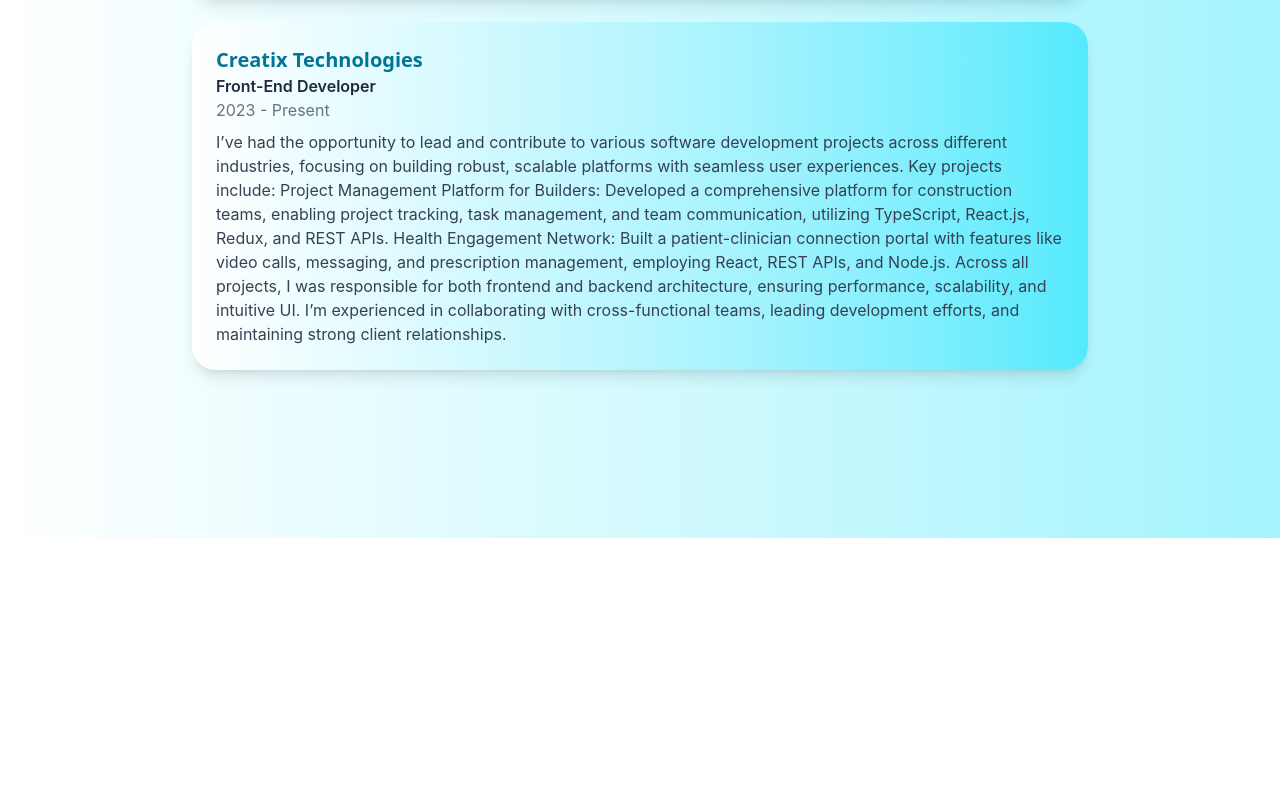
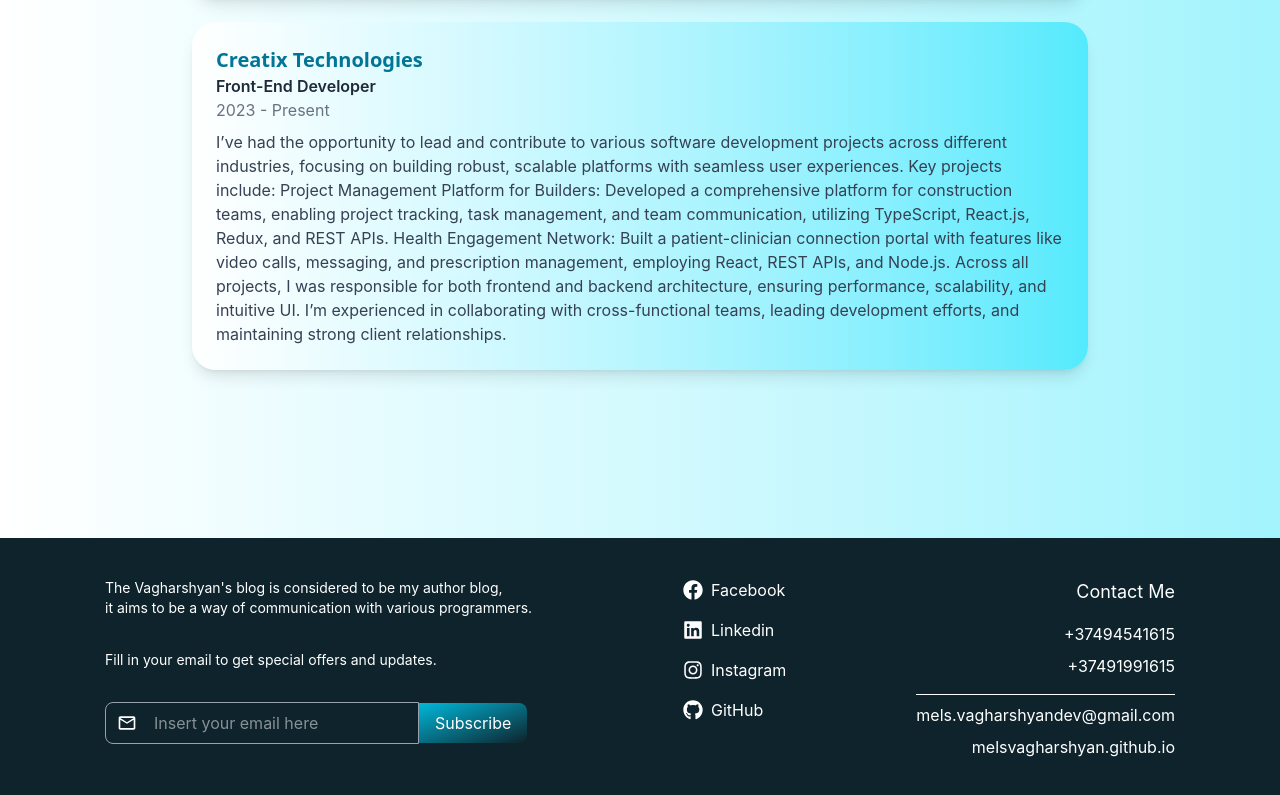
Before and after one commit to melsvagharshyan/melsvagharshyan, a React (Vite) app: page / in a window 1280 px wide. Shown: the part 1971-2766 px from the top of the page. Before the commit the page ends 2509 px from the top, so only its background shows below. Built offline with nearby package versions, Linux system fonts and the light colour scheme.

Commit message:
current commit

```diff
--- a/src/App.tsx
+++ b/src/App.tsx
@@ -2,6 +2,7 @@
 import About from "./components/about/About";
 import ArrowTop from "./components/arrow-top/ArrowTop";
 import Experience from "./components/experience/Experinece";
+import Footer from "./components/footer/Footer";
 import Header from "./components/header/Header";
 import Skills from "./components/skills/Skills";
 
@@ -13,6 +14,7 @@
       <Skills />
       <Experience />
       <ArrowTop />
+      <Footer />
     </div>
   );
 }
--- a/src/components/about/About.tsx
+++ b/src/components/about/About.tsx
@@ -1,6 +1,7 @@
 import { motion } from "framer-motion";
 import MelsImage from "~/assets/images/mels.jpg";
 import { useMediaQuery } from "react-responsive";
+import { Link } from "react-scroll";
 
 const About = () => {
   const isMobile = useMediaQuery({ query: "(max-width: 1140px)" });
@@ -64,6 +65,7 @@
                   Tailwind CSS, REST APIs, WebSocket, Git, Docker.
                 </span>
               </p>
+              <Link to="contact" className="cursor-pointer">
                 <motion.button
                   whileHover={{ scale: 1.1 }}
                   whileTap={{ scale: 0.95 }}
@@ -71,6 +73,7 @@
                 >
                   CONTACT ME
                 </motion.button>
+              </Link>
             </motion.div>
           ) : (
             <div>
@@ -96,6 +99,7 @@
                   Tailwind CSS, REST APIs, WebSocket, Git, Docker.
                 </span>
               </p>
+              <Link to="contact" className="cursor-pointer">
                 <motion.button
                   whileHover={{ scale: 1.1 }}
                   whileTap={{ scale: 0.95 }}
@@ -103,6 +107,7 @@
                 >
                   CONTACT ME
                 </motion.button>
+              </Link>
             </div>
           )}
         </div>
--- /dev/null
+++ b/src/components/footer/Footer.tsx
@@ -0,0 +1,99 @@
+import { MdOutlineEmail } from "react-icons/md";
+import { FaFacebook, FaLinkedin, FaInstagram, FaGithub } from "react-icons/fa";
+import React from "react";
+
+const Footer: React.FC = () => {
+  return (
+    <div
+      id="contact"
+      className="bg-[#0e232b] p-20 md:p-10 flex flex-col md:flex-row justify-around w-full"
+    >
+      <div className="flex flex-col w-full max-w-md text-white space-y-8 mb-8 md:mb-0">
+        <span className="text-silver text-sm">
+          The Vagharshyan's blog is considered to be my author blog,
+          <br />
+          it aims to be a way of communication with various programmers.
+        </span>
+        <span className="text-sm">
+          Fill in your email to get special offers and updates.
+        </span>
+        <div className="relative flex items-center">
+          <MdOutlineEmail
+            size={20}
+            className="fill-silver absolute left-3 top-1/2 transform -translate-y-1/2"
+          />
+          <input
+            type="text"
+            placeholder="Insert your email here"
+            className="bg-transparent text-silver p-2 pl-12 pr-4 border border-gray-400 rounded-l-lg focus:outline-none focus:ring-2 focus:ring-deepskyblue"
+          />
+          <button className="bg-gradient-to-br from-cyan-500 to-deepskyblue text-white px-4 py-2 rounded-r-lg focus:ring-2 focus:ring-white">
+            Subscribe
+          </button>
+        </div>
+      </div>
+
+      <div className="flex flex-col items-start space-y-4 mb-8 md:mb-0">
+        <a
+          href="https://www.facebook.com/mels.vagharshyan"
+          className="text-white flex items-center space-x-2 text-sm md:text-base"
+          target="_blank"
+        >
+          <FaFacebook size={20} />
+          <span>Facebook</span>
+        </a>
+        <a
+          href="https://www.linkedin.com/in/mels-vagharshyan-522735227/"
+          className="text-white flex items-center space-x-2 text-sm md:text-base"
+          target="_blank"
+        >
+          <FaLinkedin size={20} />
+          <span>Linkedin</span>
+        </a>
+        <a
+          href="https://www.instagram.com/mels_vagharshyan/"
+          className="text-white flex items-center space-x-2 text-sm md:text-base"
+          target="_blank"
+        >
+          <FaInstagram size={20} />
+          <span>Instagram</span>
+        </a>
+        <a
+          href="https://github.com/melsvagharshyan"
+          className="text-white flex items-center space-x-2 text-sm md:text-base"
+          target="_blank"
+        >
+          <FaGithub size={20} />
+          <span>GitHub</span>
+        </a>
+      </div>
+
+      <div className="text-right text-white flex flex-col items-end">
+        <div className="text-deepskyblue text-lg pb-4">Contact Me</div>
+        <div className="flex flex-col items-end space-y-2">
+          <a
+            href="tel:+37494541615"
+            className="text-white text-sm md:text-base"
+          >
+            +37494541615
+          </a>
+          <a
+            href="tel:+37491991615"
+            className="text-white text-sm md:text-base"
+          >
+            +37491991615
+          </a>
+          <hr className="h-[0.09px] bg-white w-full my-2" />
+          <span className="text-white text-sm md:text-base">
+            mels.vagharshyandev@gmail.com
+          </span>
+          <span className="text-white text-sm md:text-base">
+            melsvagharshyan.github.io
+          </span>
+        </div>
+      </div>
+    </div>
+  );
+};
+
+export default Footer;
```
Lines whose indentation alone changed are shown as unchanged.
